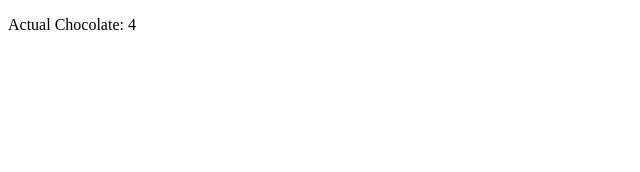
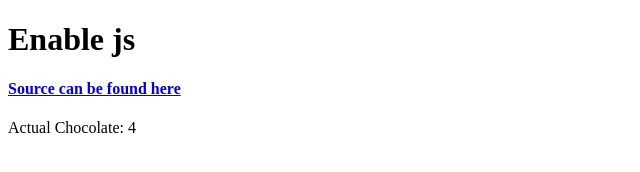
Before and after one commit to chinese-gihub/boringIncremental, a plain HTML site: page index.html in a window 1280 px wide. Shown: the whole page, without its empty margins (0-640 px from the left). Drawn offline with Linux system fonts and the light colour scheme.

Commit message:
Update index.html

```diff
--- a/index.html
+++ b/index.html
@@ -1,4 +1,5 @@
 <!DOCTYPE html>
+<!-- AGPLv3+ -->
 <html>
 	<head>
 		<meta charset="utf-8" />
@@ -6,10 +7,10 @@
 		<script src="scripts/main.js"></script>
 	</head>
 	<body>
-		<noscript>
+		<div id="nojs">
 			<h1>Enable js</h1>
-			<h4>Source can be found <a href="https://github.com/epic8009/boringIncremental/">here</a></h4>
-		</noscript>
+			<h4><a href="https://github.com/epic8009/boringIncremental/">Source can be found here</a></h4>
+		</div>
 		<div id="game"></div>
 	</body>
 </html>
```
